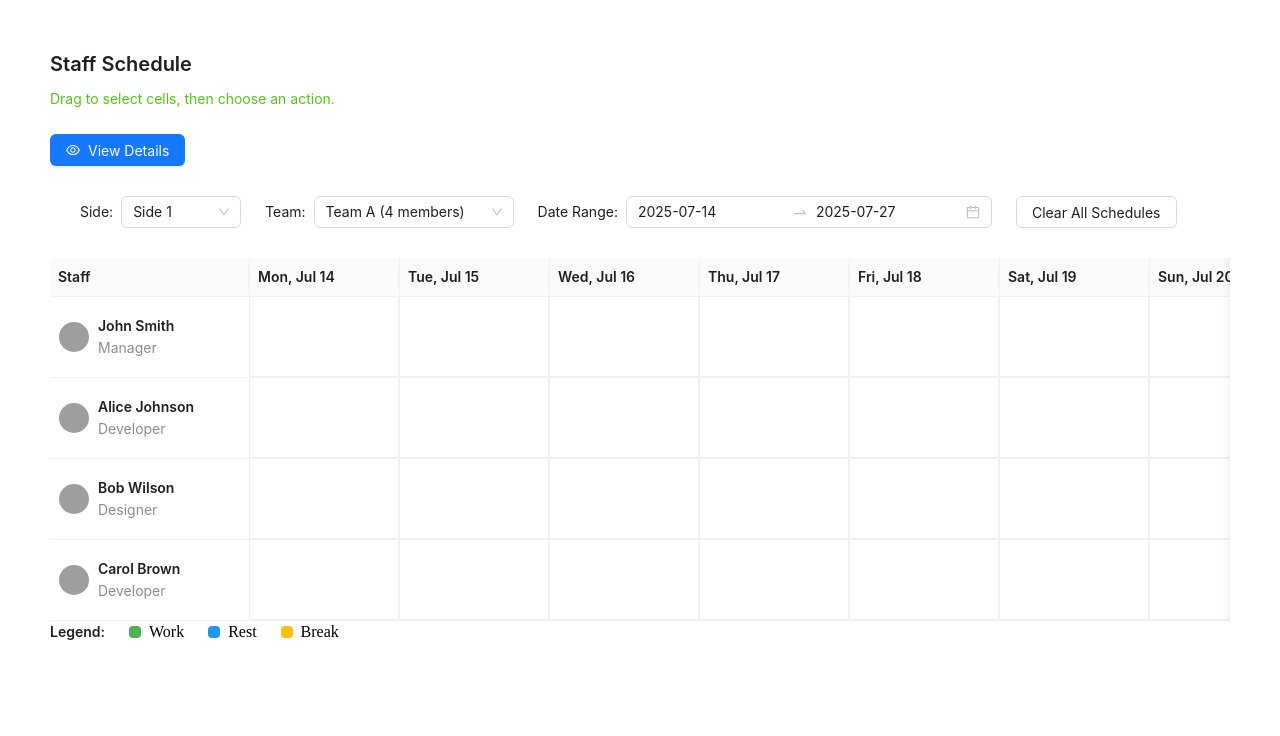
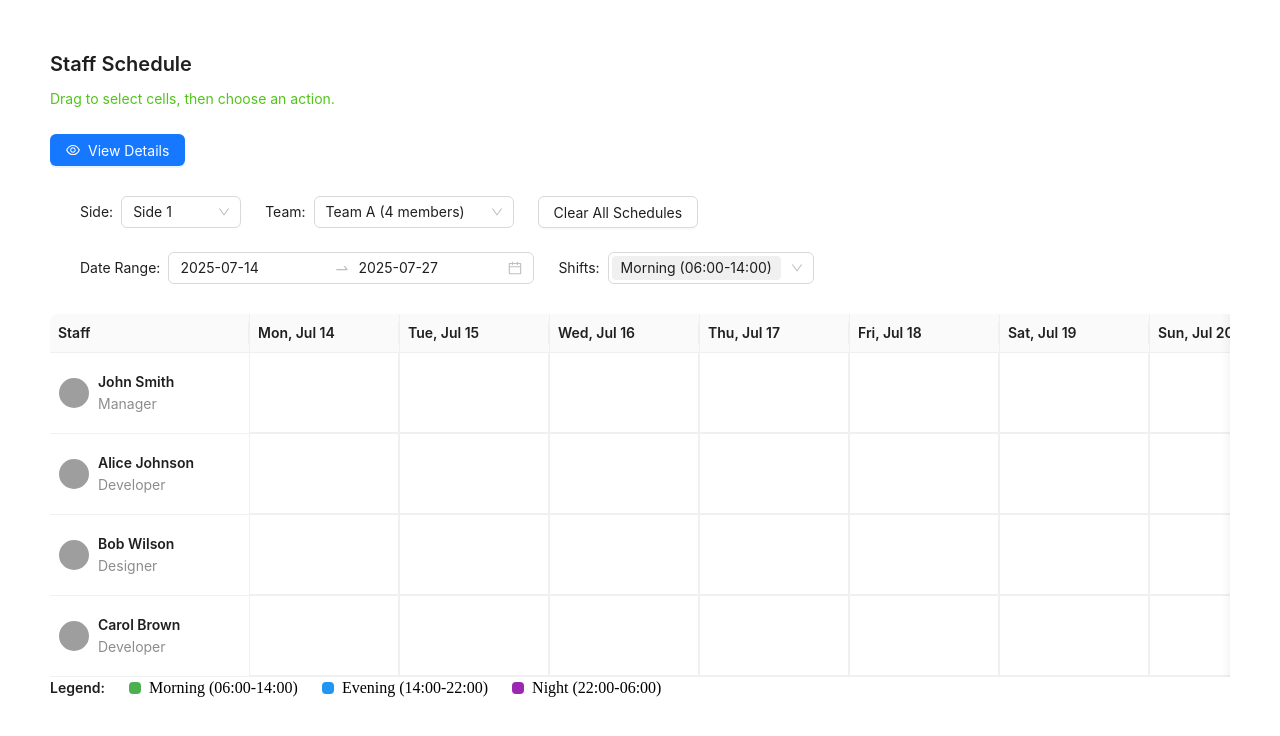
Before and after one commit to zphtet/antd-timetable, a React (Vite) app: page / in a window 1280 px wide. Shown: the top 736 px of the page. Built offline with nearby package versions, Linux system fonts and the light colour scheme; grey boxes are pictures that could not be loaded.

Commit message:
shift seelct

```diff
--- a/src/components/table.tsx
+++ b/src/components/table.tsx
@@ -23,17 +23,17 @@ import dayjs from "dayjs";
 import type { Dayjs } from "dayjs";
 import isSameOrBefore from "dayjs/plugin/isSameOrBefore";
 import "./table.css";
-import { teams, sides } from "../data/teams";
-import type { TeamMember } from "../data/teams";
+import { teams, sides, shifts } from "../data/teams";
+import type { TeamMember, ShiftType } from "../data/teams";
 
 dayjs.extend(isSameOrBefore);
 
 interface TimeSlot {
   userId: string;
   dateIndex: number;
-  type: "work" | "rest" | "break";
-  startTime?: string;
-  endTime?: string;
+  shift: ShiftType;
+  startTime: string;
+  endTime: string;
 }
 
 interface SelectionArea {
@@ -47,7 +47,7 @@ interface ScheduleDetail {
   staff: TeamMember;
   schedules: {
     date: string;
-    type: TimeSlot["type"];
+    shift: ShiftType;
     startTime: string;
     endTime: string;
   }[];
@@ -68,13 +68,15 @@ const generateDatesFromRange = (startDate: Dayjs, endDate: Dayjs): string[] => {
 const TimetableScheduler: React.FC = () => {
   const [selectedSideId, setSelectedSideId] = useState<string>(sides[0].id);
   const [selectedTeamId, setSelectedTeamId] = useState<string>(() => {
-    // Initialize with the first team of the selected side
-    const teamsInSide = teams.filter(team => team.sideId === sides[0].id);
-    return teamsInSide.length > 0 ? teamsInSide[0].id : '';
+    const teamsInSide = teams.filter((team) => team.sideId === sides[0].id);
+    return teamsInSide.length > 0 ? teamsInSide[0].id : "";
   });
+  const [selectedShifts, setSelectedShifts] = useState<ShiftType[]>([
+    "morning",
+  ]);
   const [dateRange, setDateRange] = useState<[Dayjs, Dayjs]>(() => {
     const today = dayjs();
-    return [today, today.add(13, "day")]; // Default to 2 weeks
+    return [today, today.add(13, "day")];
   });
   const [timeSlots, setTimeSlots] = useState<TimeSlot[]>([]);
   const [selectedCells, setSelectedCells] = useState<{
@@ -95,13 +97,16 @@ const TimetableScheduler: React.FC = () => {
   const [isDetailsModalVisible, setIsDetailsModalVisible] = useState(false);
 
   const selectedTeam = teams.find((team) => team.id === selectedTeamId)!;
-  const availableTeams = teams.filter(team => team.sideId === selectedSideId);
+  const availableTeams = teams.filter((team) => team.sideId === selectedSideId);
   const dates = generateDatesFromRange(dateRange[0], dateRange[1]);
 
   // Update selected team when side changes
   useEffect(() => {
-    const teamsInSide = teams.filter(team => team.sideId === selectedSideId);
-    if (teamsInSide.length > 0 && !teamsInSide.some(team => team.id === selectedTeamId)) {
+    const teamsInSide = teams.filter((team) => team.sideId === selectedSideId);
+    if (
+      teamsInSide.length > 0 &&
+      !teamsInSide.some((team) => team.id === selectedTeamId)
+    ) {
       setSelectedTeamId(teamsInSide[0].id);
     }
   }, [selectedSideId]);
@@ -119,12 +124,14 @@ const TimetableScheduler: React.FC = () => {
   const getTimeSlot = (userId: string, dateIndex: number) =>
     timeSlots.find((s) => s.userId === userId && s.dateIndex === dateIndex);
 
-  const getTypeColor = (type: TimeSlot["type"]) =>
-    ({
-      work: "#4CAF50",
-      rest: "#2196F3",
-      break: "#FFC107",
-    }[type]);
+  const getShiftColor = (shift: ShiftType) => {
+    const colors = {
+      morning: "#4CAF50",  // Green
+      evening: "#2196F3",  // Blue
+      night: "#9C27B0",    // Purple
+    };
+    return colors[shift];
+  };
 
   const handleMouseDown = (row: number, col: number, e: React.MouseEvent) => {
     e.preventDefault();
@@ -192,8 +199,8 @@ const TimetableScheduler: React.FC = () => {
     setSelectedCells(newSelected);
   };
 
-  const addSlots = (type: TimeSlot["type"]) => {
-    if (!currentSelection) return;
+  const addSlots = () => {
+    if (!currentSelection || selectedShifts.length === 0) return;
     const newSlots: TimeSlot[] = [];
     for (let r = currentSelection.startRow; r <= currentSelection.endRow; r++) {
       for (
@@ -202,23 +209,19 @@ const TimetableScheduler: React.FC = () => {
         c++
       ) {
         if (r < selectedTeam.members.length && c < dates.length) {
+          const shift = shifts.find((s) => s.id === selectedShifts[0])!;
           newSlots.push({
             userId: selectedTeam.members[r].id,
             dateIndex: c,
-            type,
-            startTime:
-              type === "work" ? "09:00" : type === "rest" ? "12:00" : "15:00",
-            endTime:
-              type === "work" ? "17:00" : type === "rest" ? "13:00" : "15:30",
+            shift: shift.id,
+            startTime: shift.startTime,
+            endTime: shift.endTime,
           });
         }
       }
     }
     setTimeSlots((prev) => [
       ...prev.filter(
-        // This line filters out any existing time slots that would be replaced by the new slots.
-        // In other words, for each existing slot 's', we keep it only if there is NOT a new slot 'n'
-        // with the same userId and dateIndex. This prevents duplicate or overlapping slots for the same user and date.
         (s) =>
           !newSlots.some(
             (n) => n.userId === s.userId && n.dateIndex === s.dateIndex
@@ -237,29 +240,11 @@ const TimetableScheduler: React.FC = () => {
 
   const dropdownItems: MenuProps["items"] = [
     {
-      key: "work",
+      key: "assign",
       icon: <PlusOutlined />,
-      label: "Work time",
-      onClick: () => addSlots("work"),
+      label: "Assign shift",
+      onClick: () => addSlots(),
     },
-    {
-      key: "rest",
-      icon: <PlusOutlined />,
-      label: "Rest time",
-      onClick: () => addSlots("rest"),
-    },
-    {
-      key: "break",
-      icon: <PlusOutlined />,
-      label: "Break time",
-      onClick: () => addSlots("break"),
-    },
-    // {
-    //   key: "clear",
-    //   icon: <DeleteOutlined />,
-    //   label: "Clear",
-    //   onClick: clearSelection,
-    // },
   ];
 
   const columns = [
@@ -294,7 +279,7 @@ const TimetableScheduler: React.FC = () => {
         const isSelected = selectedCells[`${rowIndex}-${index}`];
 
         const handleRemoveSlot = (e: React.MouseEvent) => {
-          e.stopPropagation(); // Prevent cell selection when clicking remove
+          e.stopPropagation();
           setTimeSlots((prev) =>
             prev.filter(
               (s) =>
@@ -325,7 +310,7 @@ const TimetableScheduler: React.FC = () => {
               <div
                 style={{
                   height: "100%",
-                  background: getTypeColor(slot.type),
+                  background: getShiftColor(slot.shift),
                   padding: 8,
                   color: "white",
                   position: "relative",
@@ -351,10 +336,12 @@ const TimetableScheduler: React.FC = () => {
                     cursor: "pointer",
                   }}
                 />
-                <div style={{ textTransform: "capitalize" }}>{slot.type}</div>
-                {/* <div style={{ opacity: 0.8 }}>
+                <div style={{ textTransform: "capitalize" }}>
+                  {shifts.find(s => s.id === slot.shift)?.name}
+                </div>
+                <div style={{ opacity: 0.8, fontSize: '12px' }}>
                   {slot.startTime} – {slot.endTime}
-                </div> */}
+                </div>
               </div>
             )}
           </div>
@@ -379,7 +366,7 @@ const TimetableScheduler: React.FC = () => {
       if (staffDetail) {
         staffDetail.schedules.push({
           date: dates[slot.dateIndex],
-          type: slot.type,
+          shift: slot.shift,
           startTime: slot.startTime || "",
           endTime: slot.endTime || "",
         });
@@ -389,13 +376,22 @@ const TimetableScheduler: React.FC = () => {
     return details.filter((detail) => detail.schedules.length > 0);
   };
 
-  const getScheduleTypeTag = (type: TimeSlot["type"]) => {
+  const getScheduleTypeTag = (shift: ShiftType) => {
     const colors = {
-      work: "green",
-      rest: "blue",
-      break: "gold",
+      morning: "green",
+      evening: "blue",
+      night: "purple",
     };
-    return <Tag color={colors[type]}>{type.toUpperCase()}</Tag>;
+    return <Tag color={colors[shift]}>{shift.toUpperCase()}</Tag>;
+  };
+
+  // Handle shift selection change
+  const handleShiftChange = (newShifts: ShiftType[]) => {
+    // Prevent removing the last selected shift
+    if (newShifts.length === 0) {
+      return;
+    }
+    setSelectedShifts(newShifts);
   };
 
   return (
@@ -424,7 +420,8 @@ const TimetableScheduler: React.FC = () => {
             margin: "30px",
           }}
         >
-          <Space size="large">
+          <Space size="large" direction="vertical">
+            <Space size={"large"}>
               <Space>
                 <Typography.Text>Side:</Typography.Text>
                 <Select
@@ -449,6 +446,16 @@ const TimetableScheduler: React.FC = () => {
                   }))}
                 />
               </Space>
+              <Button
+                onClick={() => {
+                  setTimeSlots([]);
+                  clearSelection();
+                }}
+              >
+                Clear All Schedules
+              </Button>
+            </Space>
+            <Space size={"large"}>
               <Space>
                 <Typography.Text>Date Range:</Typography.Text>
                 <DatePicker.RangePicker
@@ -461,14 +468,22 @@ const TimetableScheduler: React.FC = () => {
                   allowClear={false}
                 />
               </Space>
-            <Button
-              onClick={() => {
-                setTimeSlots([]);
-                clearSelection();
-              }}
-            >
-              Clear All Schedules
-            </Button>
+              <Space>
+                <Typography.Text>Shifts:</Typography.Text>
+                <Select
+                  mode="multiple"
+                  value={selectedShifts}
+                  onChange={handleShiftChange}
+                  style={{ maxWidth: 800 }}
+                  options={shifts.map((shift) => ({
+                    value: shift.id,
+                    label: `${shift.name} (${shift.startTime}-${shift.endTime})`,
+                    disabled: selectedShifts.length === 1 && selectedShifts[0] === shift.id // Disable the last selected option
+                  }))}
+                  placeholder="Select shifts"
+                />
+              </Space>
+            </Space>
           </Space>
         </div>
 
@@ -509,39 +524,19 @@ const TimetableScheduler: React.FC = () => {
         <div className="p-4 border-t bg-gray-50">
           <Space size="large">
             <Typography.Text strong>Legend:</Typography.Text>
-            <Space>
+            {shifts.map((shift) => (
+              <Space key={shift.id}>
                 <div
                   style={{
                     width: 12,
                     height: 12,
                     borderRadius: 4,
-                  background: "#4CAF50",
+                    background: getShiftColor(shift.id),
                   }}
                 />
-              <span>Work</span>
+                <span>{`${shift.name} (${shift.startTime}-${shift.endTime})`}</span>
               </Space>
-            <Space>
-              <div
-                style={{
-                  width: 12,
-                  height: 12,
-                  borderRadius: 4,
-                  background: "#2196F3",
-                }}
-              />
-              <span>Rest</span>
-            </Space>
-            <Space>
-              <div
-                style={{
-                  width: 12,
-                  height: 12,
-                  borderRadius: 4,
-                  background: "#FFC107",
-                }}
-              />
-              <span>Break</span>
-            </Space>
+            ))}
           </Space>
         </div>
       </div>
@@ -575,7 +570,7 @@ const TimetableScheduler: React.FC = () => {
                       <List.Item>
                         <Space>
                           <span>{schedule.date}</span>
-                          {getScheduleTypeTag(schedule.type)}
+                          {getScheduleTypeTag(schedule.shift)}
                           {/* <span>
                             {schedule.startTime} – {schedule.endTime}
                           </span> */}
--- a/src/data/teams.ts
+++ b/src/data/teams.ts
@@ -16,6 +16,21 @@ export interface Side {
   id: string;
   name: string;
 }
+
+export type ShiftType = "morning" | "evening" | "night";
+
+export interface Shift {
+  id: ShiftType;
+  name: string;
+  startTime: string;
+  endTime: string;
+}
+
+export const shifts: Shift[] = [
+  { id: "morning", name: "Morning", startTime: "06:00", endTime: "14:00" },
+  { id: "evening", name: "Evening", startTime: "14:00", endTime: "22:00" },
+  { id: "night", name: "Night", startTime: "22:00", endTime: "06:00" }
+];
 
 export const sides: Side[] = [
   { id: "side-1", name: "Side 1" },
```
Lines whose indentation alone changed are shown as unchanged.
